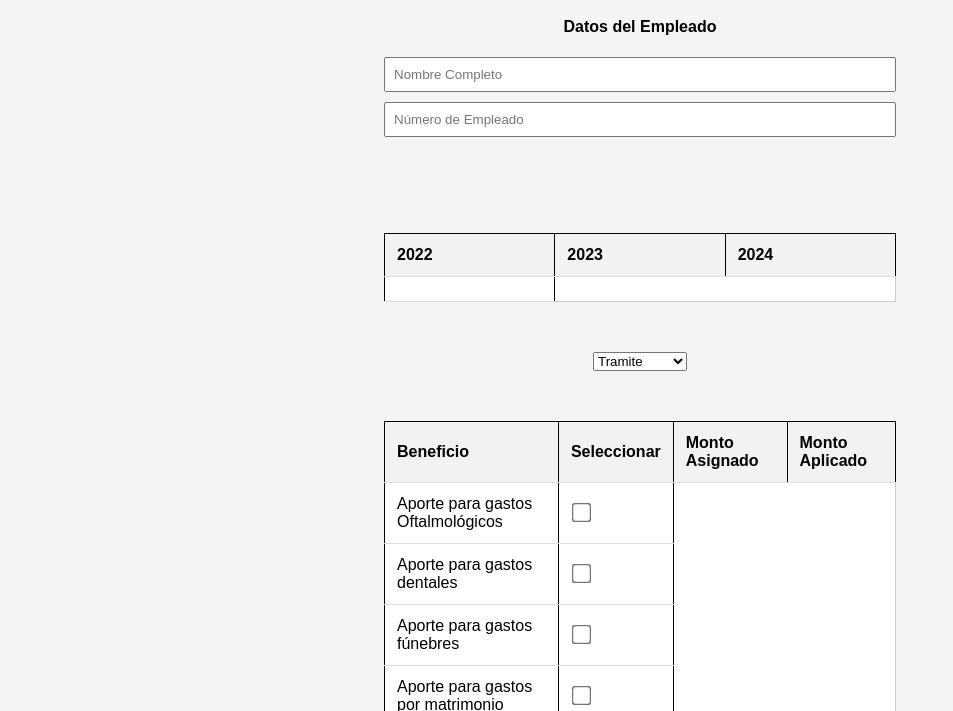
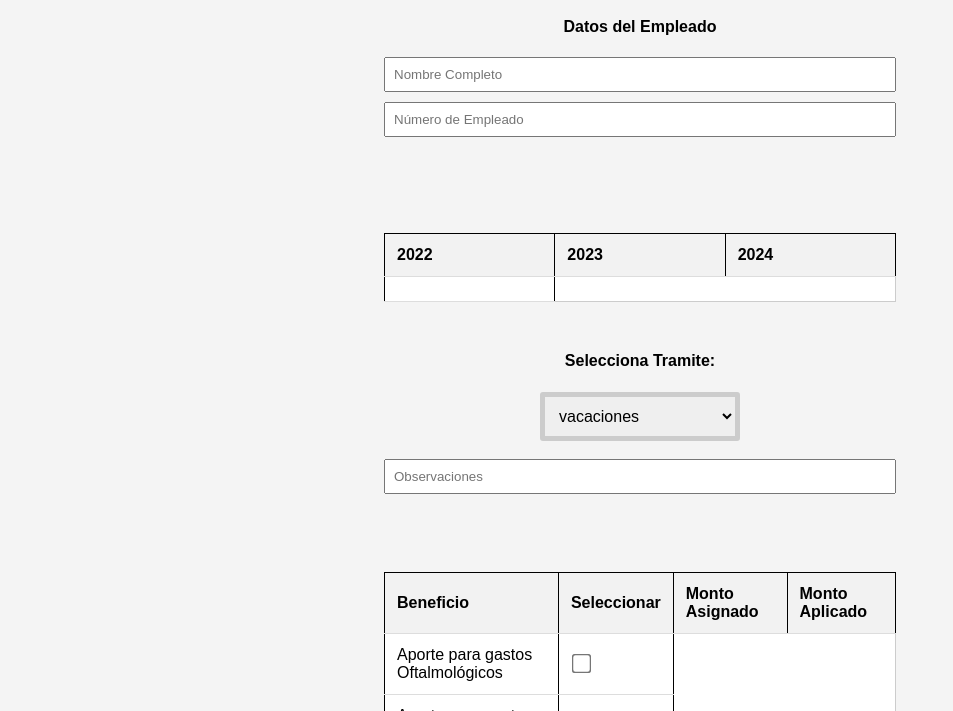
Before and after one commit to AracelyMN/Vacaciones, a plain HTML site: page index.html in a window 1280 px wide. Shown: the part 82-793 px from the top of the page, without its empty margins (0-953 px from the left). Drawn offline with Linux system fonts and the light colour scheme.

Commit message:
Cambio en select y se agrego observaciones

```diff
--- a/index.html
+++ b/index.html
@@ -1,10 +1,8 @@
 <!DOCTYPE html>
 <html lang="en">
-
     <meta charset="UTF-8">
     <meta name="viewport" content="width=device-width, initial-scale=1.0">
     <link rel="stylesheet" href="style.css">
-  </head>
   <body>
   <img src="logo.jpeg" class="img-thumbna
     il"alt="...">
@@ -33,17 +31,24 @@
         </tr>
       <br>
       </table>
-      <select class="form-select" aria-label="Default select example">
-        <option selected>Tramite</option>
-        <option value="1">Vacaciones</option>
-        <option value="2">Licencia</option>
-        <option value="3">Calamidad</option>
-        <option value="4">Incapacidad</option>
-        <option value="5">Beneficio</option>
-      </select>
-    <br>
-<table>
-  <tr>
+        <h4>Selecciona Tramite:</h4>
+        <select id="Tramite">
+            <option value="vacaciones">vacaciones</option>
+            <option value="Licencia">Licencia</option>
+            <option value="Calamidad">Calamidad</option>
+            <option value="Incapacidad">Incapacidad</option>
+            <option value="Beneficio">Beneficio</option>
+        </select>
+        <br>
+        <br>
+    <div class="form-group row">
+      <div class="col-sm-7">
+        <input type="text" class="form-control" name="observaciones" id="observacionesCuentaPendiente"
+          placeholder="Observaciones">
+      </div>
+  <br>
+      <tr>
+    <table>
     <th>Beneficio</th>
     <th>Seleccionar</th>
     <th>Monto Asignado</th>
@@ -73,7 +78,6 @@
     <td>Bono educativo</td>
     <td><input class="form-check-input" type="checkbox" value=""name="bono_educativo"></td>
   </tr>
-  <tr>
 </table>
 <br>
 <div class="row" style="text-align: center;">
--- a/style.css
+++ b/style.css
@@ -5,14 +5,12 @@ input[type="text"] {
   box-sizing: border-box;
 }
 
-select.Form-select {
-  background-color: #f4f4f4;
-  border: 1px solid #ccc;
-  border-radius: 10px;
-  color: #333;
-  font-size: 10px;
-  padding: 6px;
-  width: 150px;
+select {
+  padding: 10px;
+  font-size: 16px;
+  border: 5px solid #ccc;
+  border-radius: 3px;
+  width: 200px;
 }
 
 table {
```
